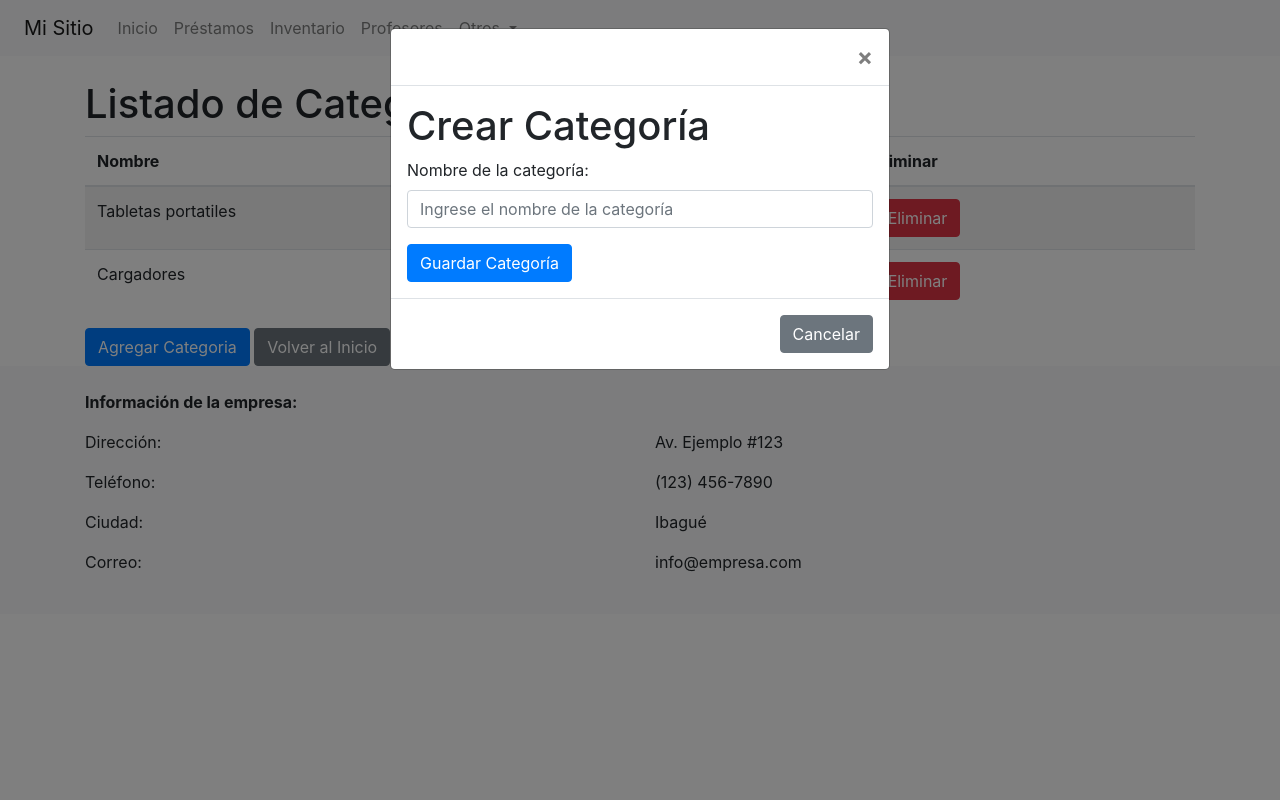
After one commit to Gaban98/Sistema_de_inventario_prestamo, a Django app: page /inventario/categorias/ in a window 1280 px wide, after a click on "Agregar Categoria". The commit adds this page. Run offline with Django 4.2, Linux system fonts and the light colour scheme; data comes from the database, SQL or seed files in the repository; both versions use the stored data as it was after the commit; some libraries are stand-ins or nearby versions.

Commit message:
modificacion de los archivos, activacion de modal para crear en categorias con las views ty urls editadas

```diff
--- a/inventario/views.py
+++ b/inventario/views.py
@@ -3,78 +3,86 @@ from django.urls import reverse_lazy
 from django.views.generic import *
 from .models import *
 from .form import *
+from django.shortcuts import render, redirect
 
 ###################     Para AGREGAR    ######################
 
 class CrearSede(CreateView):
     model = Sede
     fields = ['nombre', 'direccion', 'telefono', 'jefe_directo']
-    template_name = 'nombre_del_template.html'
-    success_url = '/donde_redirigir_despues_de_crear'
+    template_name = 'SedeCategoria/crear_sede.html'
+    success_url = 'SedeCategoria/listar_sede_categoria'
 
 class CrearCategoria(CreateView):
     model = Categoria
     fields = ['nombre']
-    template_name = 'nombre_del_template.html'
-    success_url = '/donde_redirigir_despues_de_crear'
+    template_name = 'SedeCategoria/listar_categoria.html'
+    success_url = reverse_lazy('inventario:listado_categorias')
 
 class CrearElemento(CreateView):
     model = Elemento
     fields = ['nombre', 'descripcion', 'estado', 'disponibilidad', 'sede', 'categoria']
-    template_name = 'nombre_del_template.html'
-    success_url = '/donde_redirigir_despues_de_crear'
+    template_name = 'crear_elemento.html'
+    success_url = 'inventario/listar_elemento'
 
 ###################     Para EDITAR     ######################
 
 class ActualizarSede(UpdateView):
     model = Sede
     fields = ['nombre', 'direccion', 'telefono', 'jefe_directo']
-    template_name = 'nombre_del_template.html'
-    success_url = '/donde_redirigir_despues_de_editar'
+    template_name = 'SedeCategoria/editar_sede.html'
+    success_url = 'SedeCategoria/listar_sede_categoria'
+
 
 class ActualizarCategoria(UpdateView):
     model = Categoria
     fields = ['nombre']
-    template_name = 'nombre_del_template.html'
-    success_url = '/donde_redirigir_despues_de_editar'
+    template_name = 'SedeCategoria/editar_categoria.html'
+    success_url = reverse_lazy('inventario:listado_categorias')
 
 class ActualizarElemento(UpdateView):
     model = Elemento
     fields = ['nombre', 'descripcion', 'estado', 'disponibilidad', 'sede', 'categoria']
     template_name = 'nombre_del_template.html'
-    success_url = '/donde_redirigir_despues_de_editar'
+    success_url = 'inventario/listar_elemento'
 
 ###################     Para ELIMINAR   ######################
 
 class EliminarSede(DeleteView):
     model = Sede
     template_name = 'nombre_del_template.html'
-    success_url = '/donde_redirigir_despues_de_eliminar'
+    success_url = '/dSedeCategoria/listar_sede_categoria'
 
 class EliminarCategoria(DeleteView):
     model = Categoria
-    template_name = 'nombre_del_template.html'
-    success_url = '/donde_redirigir_despues_de_eliminar'
+    def get(self, request, *args, **kwargs):
+        self.object = self.get_object()
+        self.object.delete()
+        return redirect('inventario:listado_categorias')
 
 class EliminarElemento(DeleteView):
     model = Elemento
     template_name = 'nombre_del_template.html'
-    success_url = '/donde_redirigir_despues_de_eliminar'
+    success_url = 'inventario/listar_elemento'
 
 ###################     Para LISTAR     ######################
 
 
 class ListadoSede(ListView):
     model = Sede
-    template_name = 'nombre_del_template.html'
+    template_name = 'SedeCategoria/listar_sede.html'
     context_object_name = 'sedes'
 
 class ListadoCategoria(ListView):
     model = Categoria
-    template_name = 'nombre_del_template.html'
+    template_name = 'SedeCategoria/listar_categoria.html'
     context_object_name = 'categorias'
+    def get_context_data(self, **kwargs):
+        context = super().get_context_data(**kwargs)
+        context['form_categoria'] = CategoriaForm()  # Agregar el formulario al contexto
+        return context
 
 class ListadoElemento(ListView):
     model = Elemento
-    template_name = 'nombre_del_template.html'
+    template_name = 'SedeCategoria/listar_elemento.html'
     context_object_name = 'elementos'
--- a/static/js/logica.js
+++ b/static/js/logica.js
@@ -1,43 +1,9 @@
-function updateClock() {
-    const currentTime = new Date();
-    const hours = currentTime.getHours();
-    const minutes = currentTime.getMinutes();
-
-    const timeString = hours + ":" + minutes ;
-    document.getElementById("current-time").innerText = timeString;
-}
-
-// Actualizar la hora cada segundo
-setInterval(updateClock, 1000);
-
-function mostrarFormulario(tipo) {
-    if (tipo === 'sede') {
-        document.getElementById('formularioSede').style.display = 'block';
-        document.getElementById('formularioCategoria').style.display = 'none';
-    } else if (tipo === 'categoria') {
-        document.getElementById('formularioSede').style.display = 'none';
-        document.getElementById('formularioCategoria').style.display = 'block';
-    }
-}
-
-
-$(document).ready(function() {
-    // Cuando se hace clic en "Agregar Sede"
-    $("#sede-modal-trigger").click(function() {
-        loadModalContent("{% url 'inventario:sede-create' %}", "Agregar Sede");
+$(document).on('click', '.editar-categoria', function(){
+    var id = $(this).data('id');
+    $.ajax({
+        url: "/actualizar_categoria/" + id,  // Asegúrate de que esta URL dirige a la vista de edición de la categoría
+        success: function(data){
+            $("#editarCategoriaModal .modal-body").html(data);
+        }
     });
-
-    // Cuando se hace clic en "Agregar Categoría"
-    $("#categoria-modal-trigger").click(function() {
-        loadModalContent("{% url 'inventario:categoria-create' %}", "Agregar Categoría");
-    });
-
-    // Función para cargar contenido en el modal
-    function loadModalContent(url, title) {
-        $.get(url, function(data) {
-            $(".modal-body").html(data);
-            $(".modal-title").html(title);
-            $("#myModal").modal("show");
-        });
-    }
 });
--- /dev/null
+++ b/templates/SedeCategoria/listar_categoria.html
@@ -0,0 +1,54 @@
+{% extends 'base.html' %}
+
+{% block content %}
+<h1>Listado de Categorías</h1>
+<table class="table table-striped">
+    <thead>
+        <tr>
+            <th>Nombre</th>
+            <th>Editar</th>
+            <th>Eliminar</th>
+        </tr>
+    </thead>
+    <tbody>
+        {% for categoria in categorias %}
+        <tr>
+            <td>{{ categoria.nombre }}</td>
+            <td><a href="{% url 'inventario:actualizar_categoria' categoria.id %}" class="btn btn-primary">Editar</a></td>
+            <td><a href="{% url 'inventario:eliminar_categoria' categoria.id %}" class="btn btn-danger">Eliminar</a></td>
+        </tr>
+        {% endfor %}
+    </tbody>
+</table>
+<button type="button" class="btn btn-primary" data-toggle="modal" data-target="#agregarCategoriaModal">
+    Agregar Categoria
+</button>
+<a href="{% url 'index' %}" class="btn btn-secondary">Volver al Inicio</a>
+
+
+<!-- Modal para agregar/editar categoría -->
+<div class="modal fade" id="agregarCategoriaModal" tabindex="-1" role="dialog" aria-labelledby="agregarCategoriaModalLabel" aria-hidden="true">
+    <div class="modal-dialog" role="document">
+        <div class="modal-content">
+            <div class="modal-header">
+                <button type="button" class="close" data-dismiss="modal" aria-label="Close">
+                    <span aria-hidden="true">&times;</span>
+                </button>
+            </div>
+            <div class="modal-body">
+                <h1>Crear Categoría</h1>
+                <form method="post">
+                    {% csrf_token %}
+                    {{ form_categoria.as_p }}
+                    <button type="submit" class="btn btn-primary">Guardar Categoría</button>
+                </form>
+            </div>
+            <div class="modal-footer">
+                <button type="button" class="btn btn-secondary" data-dismiss="modal">Cancelar</button>
+            </div>
+        </div>
+    </div>
+</div>
+
+
+{% endblock %}
--- a/templates/base.html
+++ b/templates/base.html
@@ -9,7 +9,7 @@
 <body>
     <nav class="navbar navbar-expand-lg navbar-light bg-light">
         <div id="current-time" class="ml-auto mr-2"></div>
-        <a class="navbar-brand" href="#">Mi Sitio</a>
+        <a class="navbar-brand" href="{% url 'index' %}">Mi Sitio</a>
         <button class="navbar-toggler" type="button" data-toggle="collapse" data-target="#navbarNav" aria-controls="navbarNav" aria-expanded="false" aria-label="Toggle navigation">
             <span class="navbar-toggler-icon"></span>
         </button>
@@ -22,17 +22,18 @@
                     <a class="nav-link" href="#">Préstamos</a>
                 </li>
                 <li class="nav-item">
-                    <a class="nav-link" href="{% url 'inventario:elemento-list' %}">Inventario</a>
+                    <a class="nav-link" href="#">Inventario</a>
                 </li>
                 <li class="nav-item">
-                    <a class="nav-link" href="#">Profesores</a>
+                    <a class="nav-link" href="{% url 'inventario:listado_sedes' %}">Profesores</a>
                 </li>
                 <li class="nav-item dropdown">
                     <a class="nav-link dropdown-toggle" href="#" id="navbarDropdown" role="button" data-toggle="dropdown" aria-haspopup="true" aria-expanded="false">
                         Otros
                     </a>
                     <div class="dropdown-menu" aria-labelledby="navbarDropdown">
-                        <a class="dropdown-item" href="{% url 'inventario:sede-categoria' %}">Sedes y categorias</a>
+                        <a class="dropdown-item" href="{% url 'inventario:listado_categorias' %}">Categorias</a>
+                        <a class="dropdown-item" href="{% url 'inventario:listado_sedes' %}">Sedes</a>
                     </div>
                 </li>
             </ul>
@@ -71,7 +72,7 @@
     </footer>
 
 
-    <script src="https://code.jquery.com/jquery-3.5.1.slim.min.js"></script>
+    <script src="https://code.jquery.com/jquery-3.6.0.min.js"></script>
     <script src="https://cdn.jsdelivr.net/npm/bootstrap@5.3.0/dist/js/bootstrap.bundle.min.js"></script>
     <script src="https://stackpath.bootstrapcdn.com/bootstrap/4.5.0/js/bootstrap.min.js"></script>
 </body>
```
Also changed, not shown: inventario/urls.py (+7 -0 lines), templates/SedeCategoria/crear_sede.html (added, +11 -0 lines), templates/SedeCategoria/editar_categoria.html (added, +11 -0 lines), templates/SedeCategoria/editar_sede.html (added, +11 -0 lines), templates/SedeCategoria/listar_sede.html (added, +12 -0 lines), templates/inventario/crear_elemento.html (added, +11 -0 lines), templates/inventario/editar_elemento.html (added, +11 -0 lines), templates/inventario/listar_elemento.html (added, +13 -0 lines), db.sqlite3.
